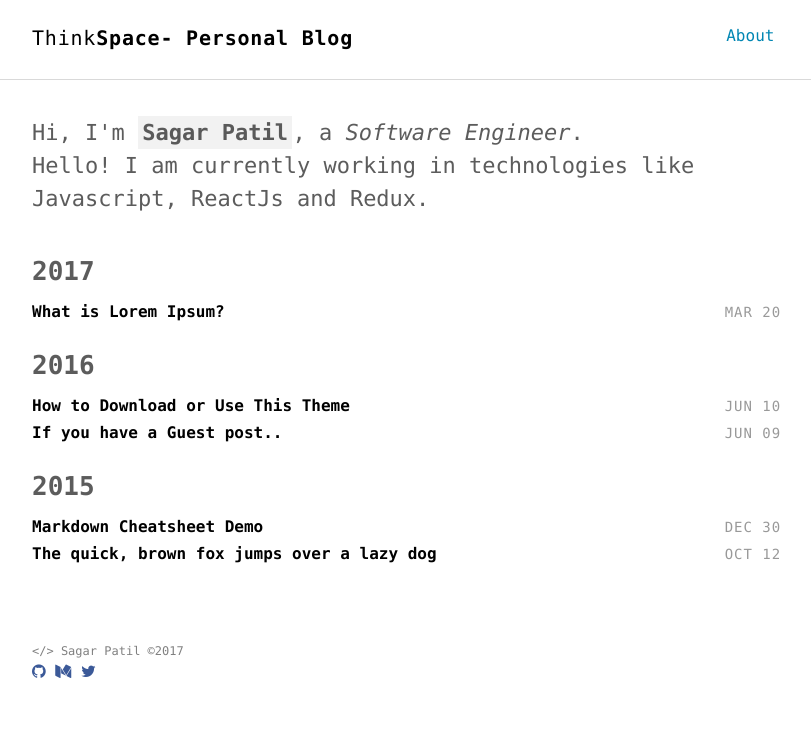
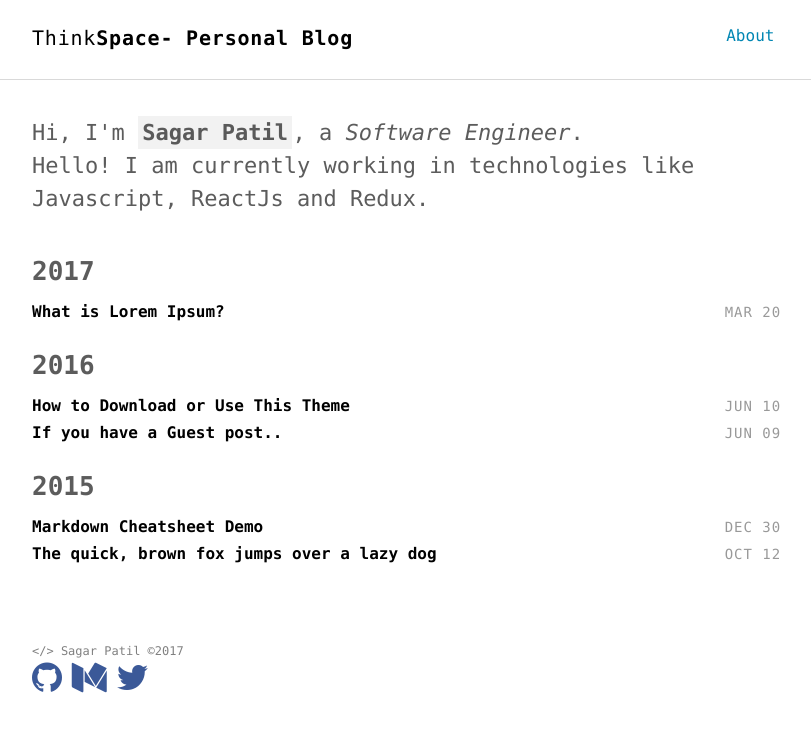
Before and after one commit to sagpat/sagpat.github.io, a Jekyll site: the page built from index.html, in a window 1280 px wide. Shown: the top 732 px of the page, without its empty margins (232-1043 px from the left). Built offline with Jekyll 4.4.1, drawn with Linux system fonts in a browser that asks for light colours.

Commit message:
footer change

```diff
--- a/_includes/footer.html
+++ b/_includes/footer.html
@@ -4,9 +4,9 @@
 		Sagar Patil &copy;2017
 	</small>
 	 <big>
-	  	 <a href="https://github.com/sagpat"> <i class="fa fa-github" aria-hidden="true" style="color:#3b5998"></i></a>
-	  	 <a href="https://medium.com/@sagpat"> <i class="fa fa-medium" aria-hidden="true" style="color:#3b5998"></i></a>
-		 <a href="https://twitter.com/sagspat"> <i class="fa fa-twitter" aria-hidden="true" style="color:#3b5998"></i></a>
+	  	 <a href="https://github.com/sagpat"> <i class="fa fa-github" aria-hidden="true" style="color:#3b5998;font-size: 35px"></i></a>
+	  	 <a href="https://medium.com/@sagpat"> <i class="fa fa-medium" aria-hidden="true" style="color:#3b5998;font-size: 35px"></i></a>
+		 <a href="https://twitter.com/sagspat"> <i class="fa fa-twitter" aria-hidden="true" style="color:#3b5998;font-size: 35px"></i></a>
 	 </big>
   </div>
 </footer>
```
